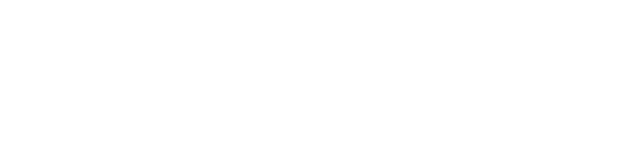
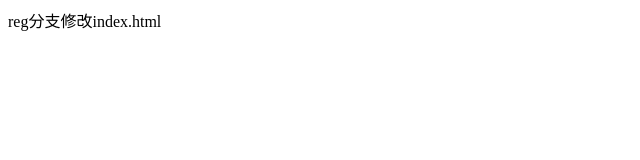
Before and after one commit to quanlinzxh/project_01, a plain HTML site: page index.html in a window 1280 px wide. Shown: the whole page, without its empty margins (0-640 px from the left). Drawn offline with Linux system fonts and the light colour scheme.

Commit message:
reg分支修改了index.html

```diff
--- a/index.html
+++ b/index.html
@@ -8,7 +8,7 @@
     <link rel="stylesheet" href="index.css">
 </head>
 <body>
-    <div></div>
+    <div>reg分支修改index.html</div>
     <script src="index.js"></script>
 </body>
 </html>
```
